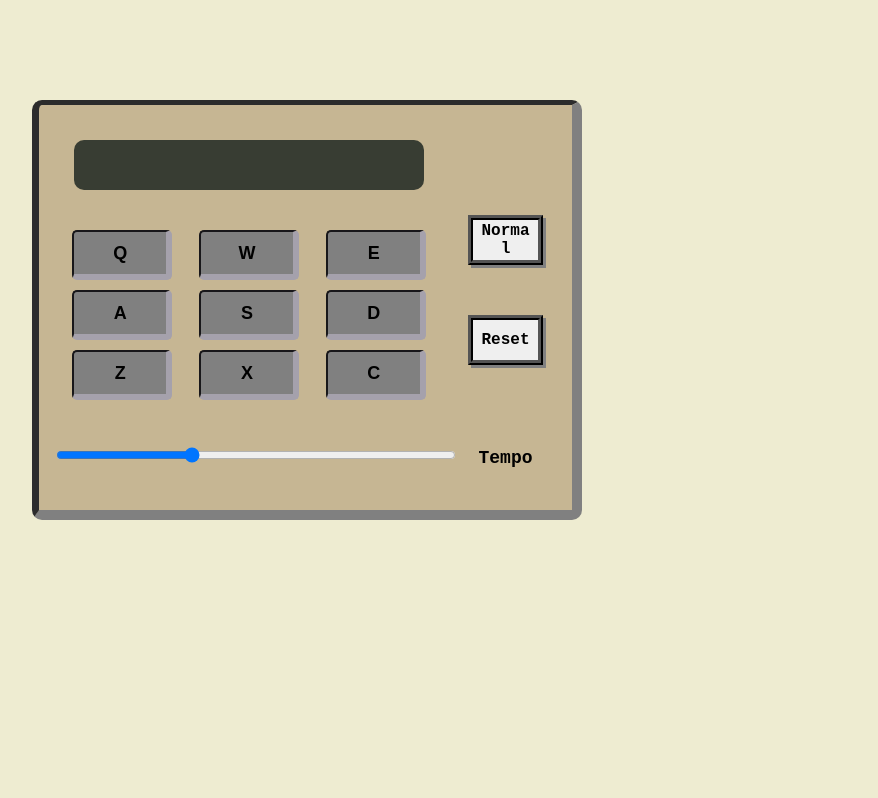
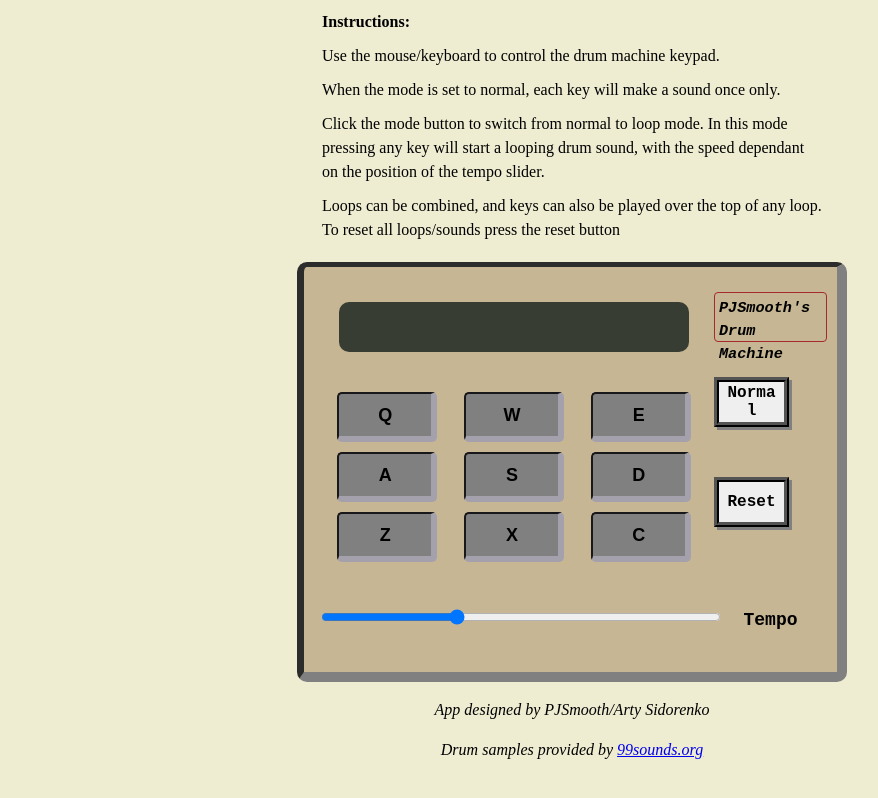
Before and after one commit to artysidorenko/DrumMachine, a website built with Parcel: page index.html in a window 1280 px wide. Shown: the whole page, without its empty margins (68-946 px from the left). Built offline with nearby package versions, Linux system fonts and the light colour scheme.

Commit message:
completed styling and added instructions text/footer text

```diff
--- a/components/app.js
+++ b/components/app.js
@@ -48,9 +48,11 @@ export default class App extends React.Component {
   render() {
     return <div className='machine__container' id='drum-machine'>
       <Screen display={this.state.display} id='display'/>
+      <h3 className='machine__header'>PJSmooth's Drum Machine</h3>
       <Mode loop={this.state.loop} action={this.activateLoop} />
       <Reset action={this.reset}/>
       <div className='machine__keypad'>
+
         <Key letter="Q" sound={clapCrushed} onScreen={this.activateDisplay} name='clapCrushed' loop={this.state.loop} bpm={this.state.bpm} clear={this.state.clear} undoReset={this.undoReset} className='drum-pad'/>
         <Key letter="W" sound={clapTape} onScreen={this.activateDisplay} name='clapTape' loop={this.state.loop} bpm={this.state.bpm} clear={this.state.clear} undoReset={this.undoReset} className='drum-pad'/>
         <Key letter="E" sound={cowbell808} onScreen={this.activateDisplay} name='cowbell808' loop={this.state.loop} bpm={this.state.bpm} clear={this.state.clear} undoReset={this.undoReset} className='drum-pad'/>
@@ -60,6 +62,7 @@ export default class App extends React.Component {
         <Key letter="Z" sound={kickDry} onScreen={this.activateDisplay} name='kickDry' loop={this.state.loop} bpm={this.state.bpm} clear={this.state.clear} undoReset={this.undoReset} className='drum-pad'/>
         <Key letter="X" sound={percMetal} onScreen={this.activateDisplay} name='percMetal' loop={this.state.loop} bpm={this.state.bpm} clear={this.state.clear} undoReset={this.undoReset} className='drum-pad'/>
         <Key letter="C" sound={tomAcoustic} onScreen={this.activateDisplay} name='tomAcoustic' loop={this.state.loop} bpm={this.state.bpm} clear={this.state.clear} undoReset={this.undoReset} className='drum-pad'/>
+
       </div>
       <Tempo action={this.setTempo}/>
     </div>;
--- a/index.html
+++ b/index.html
@@ -6,7 +6,18 @@
     <link rel="stylesheet" href="./public/styles/style.css">
   </head>
   <body>
+    <strong class="instruction__textbox">Instructions:</strong>
+    <p class="instruction__textbox">Use the mouse/keyboard to control the drum machine keypad.</p>
+    <p class="instruction__textbox">When the mode is set to normal, each key will make a sound once only.</p>
+    <p class="instruction__textbox">Click the mode button to switch from normal to loop mode. In this mode pressing any key will start a looping drum sound, with the speed dependant on the position of the tempo slider.</p>
+    <p class="instruction__textbox">Loops can be combined, and keys can also be played over the top of any loop. To reset all loops/sounds press the reset button</p>
     <div id="root"></div>
     <script src="index.js"></script>
   </body>
+  <footer class="footer__container">
+    <p class="footer__textbox">App designed by PJSmooth/Arty Sidorenko</p>
+    <p class="footer__textbox">
+      Drum samples provided by <a href="http://99sounds.org/drum-samples/">99sounds.org</a>
+    </p>
+  </footer>
 </html>
--- a/public/styles/machine.css
+++ b/public/styles/machine.css
@@ -1,6 +1,7 @@
 .machine__container {
   background-color: rgb(198, 182, 147);
-  margin: 100px;
+  margin: auto;
+  margin-top: 20px;
   border-top: 5px inset grey;
   border-right: 10px inset grey;
   border-bottom: 10px inset grey;
@@ -24,3 +25,12 @@
   width: 400px;
   padding: 10px;
 }
+
+.machine__header {
+  font-family: monospace;
+  font-style: italic;
+  border: 1px solid brown;
+  padding: 4px;
+  height: 50px;
+  border-radius: 4px;
+}
--- a/public/styles/style.css
+++ b/public/styles/style.css
@@ -1,5 +1,22 @@
 body {
   background-color: rgb(238, 236, 209)
+}
+
+.instruction__textbox {
+  display: block;
+  margin: auto;
+  padding-top: 10px;
+  width: 500px;
+}
+
+.footer__container  {
+  display: block;
+  margin: auto;
+}
+
+.footer__textbox {
+  text-align: center;
+  font-style: italic;
 }
 
 @font-face {
```
